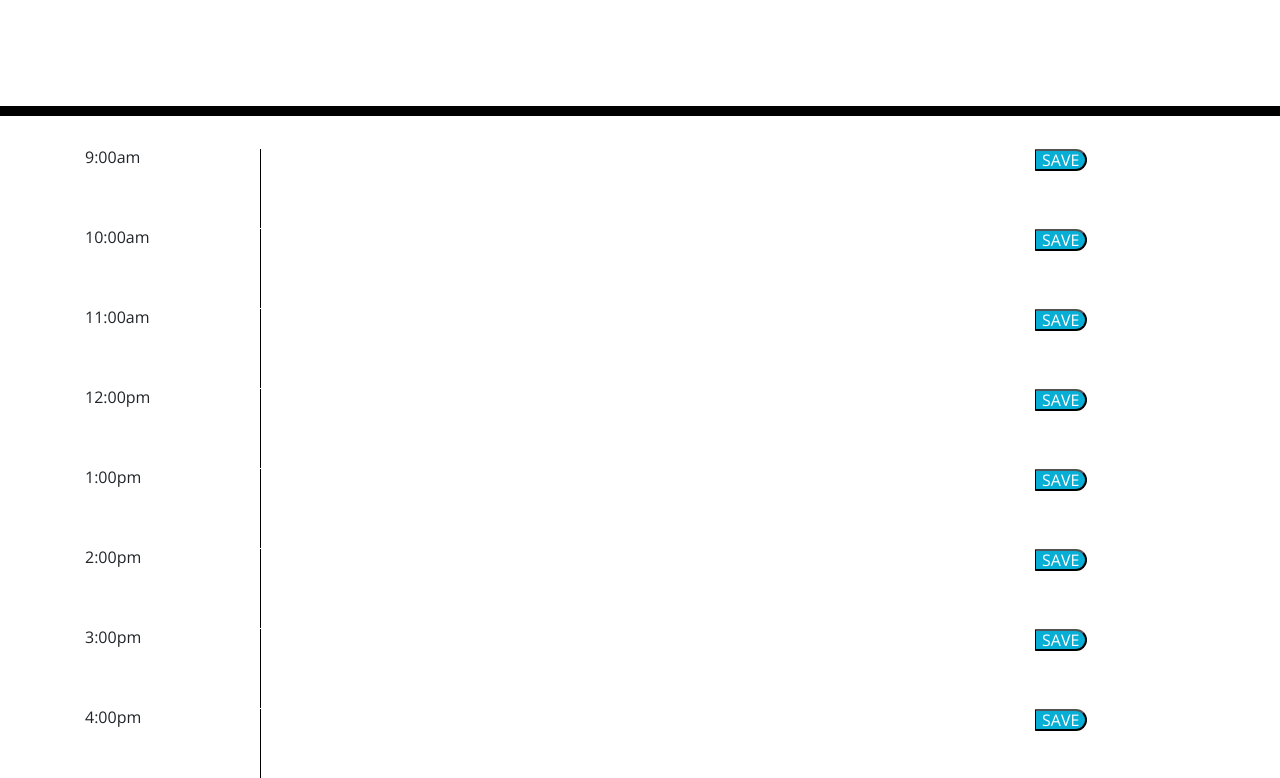
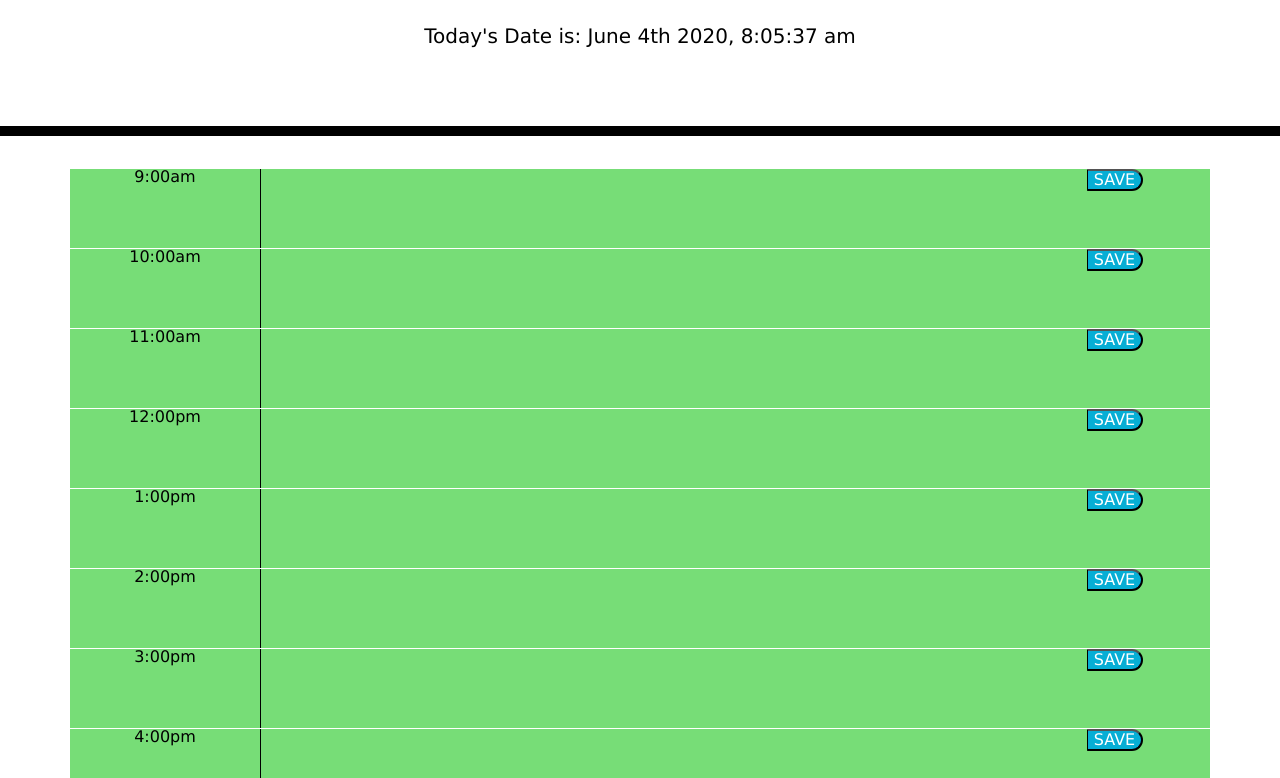
Before and after one commit to elissasimons/Workday-Planner, a plain HTML site: page Develop/index.html in a window 1280 px wide. Shown: the part 184-962 px from the top of the page. Drawn offline with nearby package versions, Linux system fonts and the light colour scheme.

Commit message:
Fixed some style and created timeblock function

```diff
--- a/Develop/script.js
+++ b/Develop/script.js
@@ -0,0 +1,45 @@
+$(document).ready(function () {
+
+    //Display current date and time
+    var currentDate = moment().format('MMMM Do YYYY, h:mm:ss a');
+    $("#currentDay").text("Today's Date is: " + currentDate);
+
+    //Onclick function to save user input to local storage
+    $(".saveBtn").on("click", function () {
+        var click = $(this).attr("data-value");
+        var eventInput = $(click).val();
+        localStorage.setItem(click, eventInput);
+    });
+
+    //Variable that refers to work hour timeblocks
+    var timeBlocks = ["#9am", "#10am", "#11am", "#12pm", "#1pm", "#2pm", "#3pm", "#4pm", "#5pm"];
+    for (var i = 0; i < timeBlocks.length; i++) {
+        var savedEvent = $('.saved-info');
+        $(timeBlocks[i]).val(localStorage.getItem(timeBlocks[i]));
+    };
+
+    //Defines current work hour
+    var currentHour = moment().hours();
+
+    //Changes color of timeblock based on time of work day
+    function currentTimeColor() {
+        for (var i = 6; i < 18; i++) {
+
+            var hour = '#' + i;
+            var scheduleHour = parseInt($(hour).attr("id"));
+            $(hour).removeClass();
+            if (
+                scheduleHour > currentHour) {
+                $(hour).attr("class", "row future");
+            } else if (
+                scheduleHour === currentHour) {
+                $(hour).attr("class", "row present");
+            } else if (
+                scheduleHour < currentHour) {
+                $(hour).attr("class", "row past");
+            }
+
+        };
+    }
+    currentTimeColor();
+});
--- a/Develop/style.css
+++ b/Develop/style.css
@@ -1,10 +1,10 @@
 body {
-  font-family: 'Open Sans', sans-serif;
+  font-family: 'Lucida Sans', 'Lucida Sans Regular', 'Lucida Grande', 'Lucida Sans Unicode', Geneva, Verdana, sans-serif;
   font-size: 16px;
   line-height: 1;
 }
 
-textarea{
+textarea {
   background: transparent;
   border: none;
   resize: none;
@@ -21,11 +21,11 @@ textarea{
   border-bottom: 10px solid black;
 }
 
-.description{
+.description {
   white-space: pre-wrap;
 }
 
-.time-block{
+.time-block {
   text-align: center;
   border-radius: 15px;
 }
@@ -33,7 +33,8 @@ textarea{
 .row {
   white-space: pre-wrap;
   height: 80px;
-  border-top: 1px solid white;;
+  border-top: 1px solid white;
+  ;
 }
 
 .hour {
@@ -44,17 +45,20 @@ textarea{
 
 .past {
   background-color: #d3d3d3;
-  color: white;
+  color:black;
+  text-align: center;
 }
 
 .present {
   background-color: #ff6961;
-  color: white;
+  color: black;
+  text-align: center;
 }
 
 .future {
   background-color: #77dd77;
-  color: white;
+  color: black;
+  text-align: center;
 }
 
 .saveBtn {
@@ -68,4 +72,3 @@ textarea{
 .saveBtn i:hover {
   font-size: 20px;
   transition: all .3s ease-in-out;
-}
```
Also changed, not shown: Develop/index.html (+2 -2 lines).
